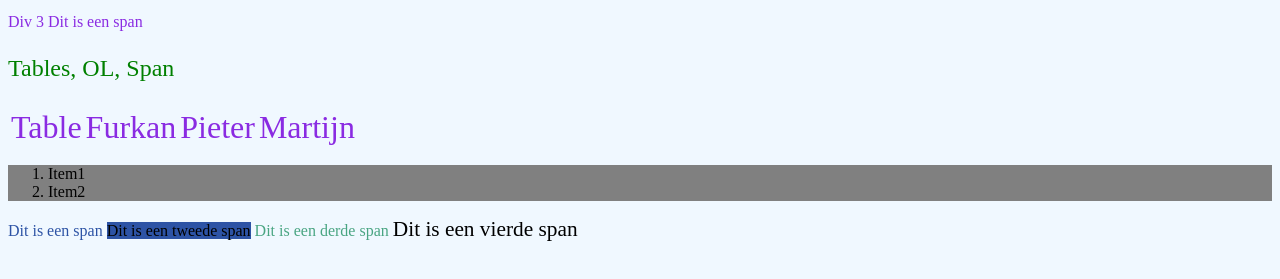
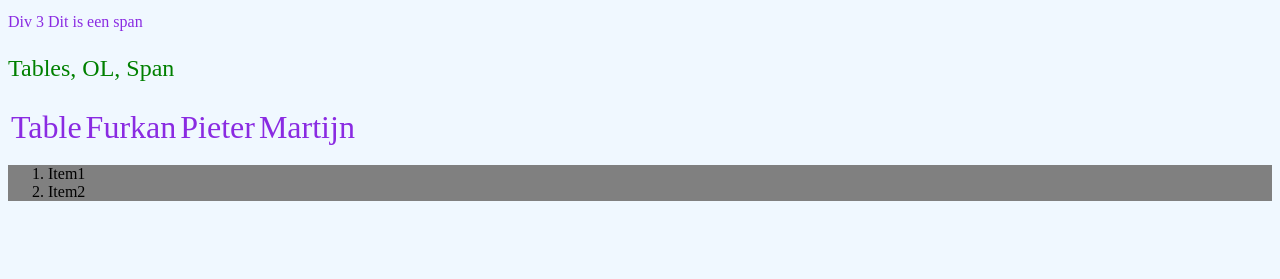
Before and after one commit to furkangurbuz5/Furkan_YC, a plain HTML site: page index.html in a window 1280 px wide. Shown: the part 359-638 px from the top of the page. Drawn offline with Linux system fonts and the light colour scheme.

Commit message:
Second commit

```diff
--- a/index.html
+++ b/index.html
@@ -202,11 +202,5 @@
         <li>Item2</li>
     </ol>
 
-    <span style="color: rgb(45, 83, 165);">Dit is een span</span>
-    <span style="background-color: rgb(45, 83, 165);">Dit is een tweede span</span>
-
-    <span style="color: rgb(73, 165, 130);">Dit is een derde span </span>
-    <span style="font-size: 16pt;">Dit is een vierde span</span>
-
 </body>
 </html>
```
